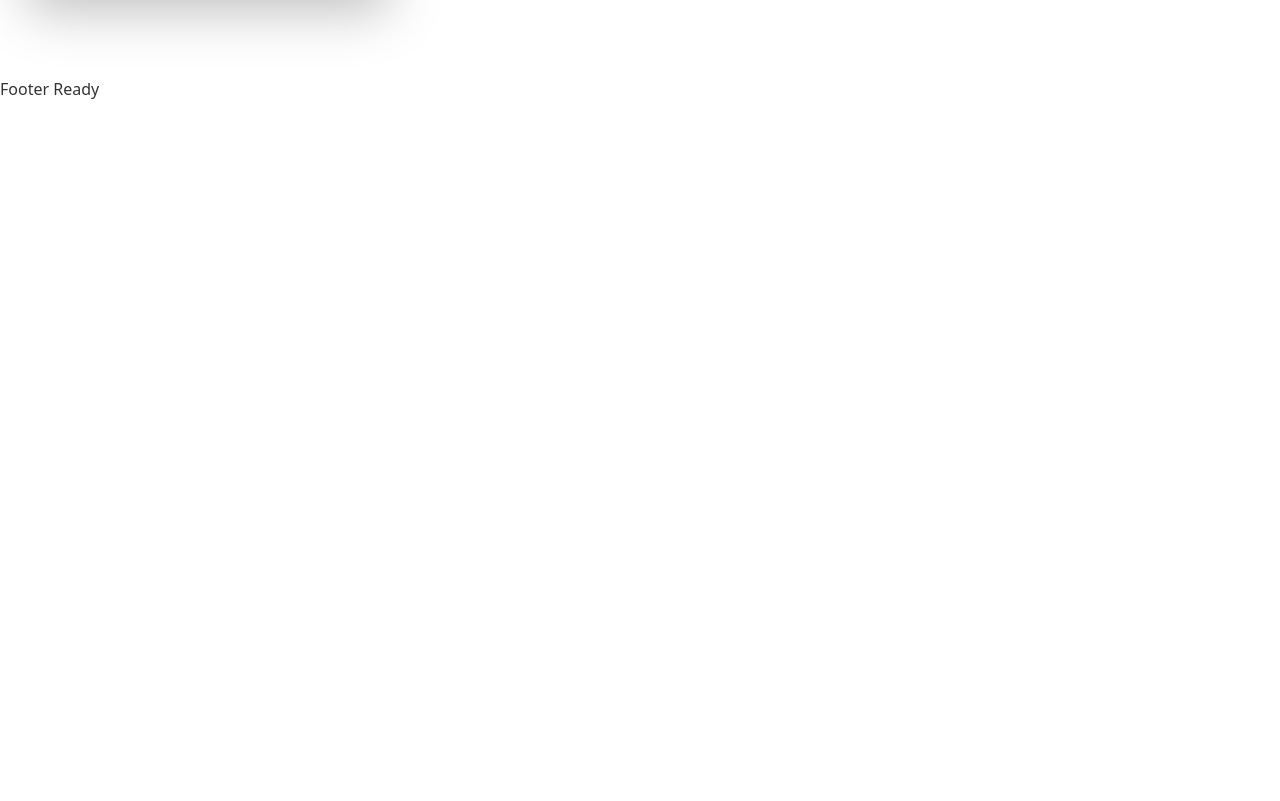
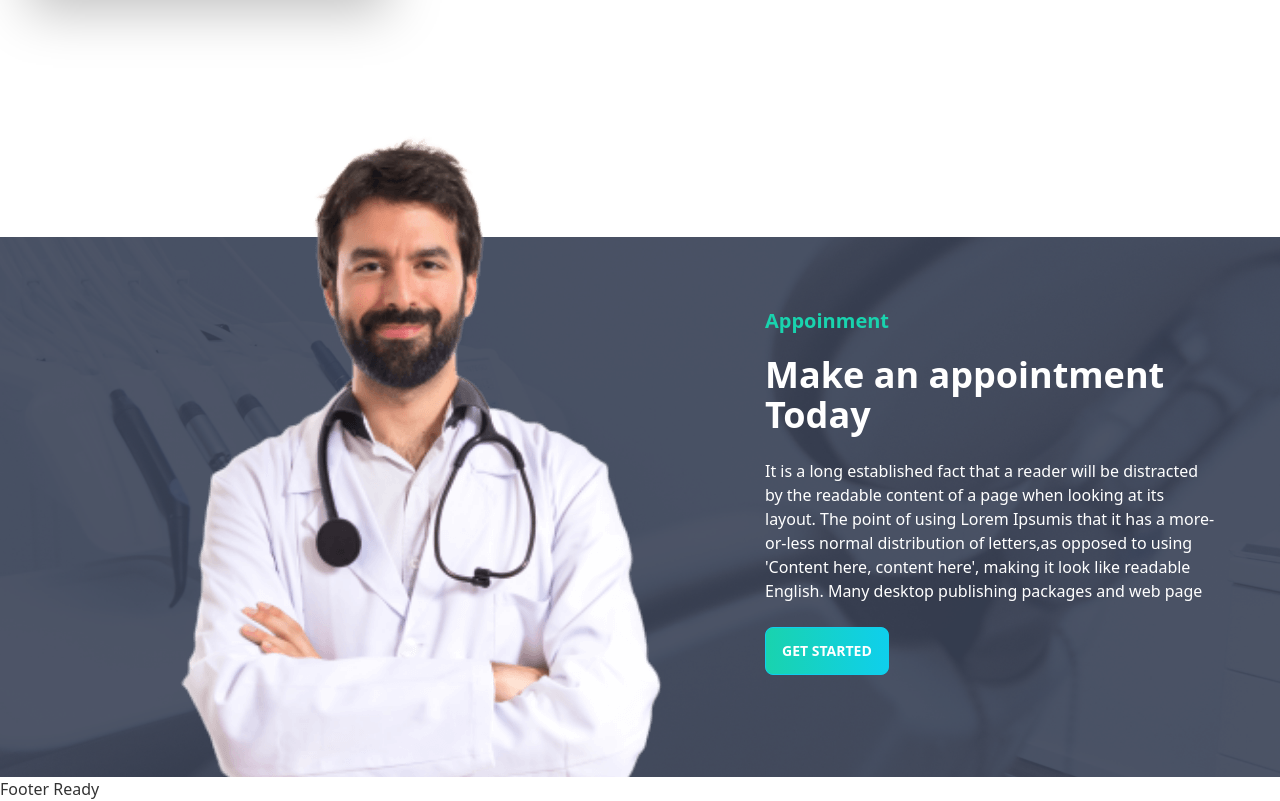
Before and after one commit to sohag-9065/Dental-Care-Client, a React (Create React App) app: page / in a window 1280 px wide. Shown: the part 2130-2931 px from the top of the page. Before the commit the page ends 2231 px from the top, so only its background shows below. Built offline with nearby package versions, Linux system fonts and the light colour scheme; the HTML template or start-up script is replaced by a standard one.

Commit message:
Dashboard appoinment section added

```diff
--- a/src/pages/Dashboard/AppoinmentDashboard/AppoinmentDashboard.js
+++ b/src/pages/Dashboard/AppoinmentDashboard/AppoinmentDashboard.js
@@ -0,0 +1,23 @@
+import React from 'react';
+import doctorSmall from '../../../assets/images/doctor-small.png';
+import appointment from '../../../assets/images/appointment.png';
+
+const AppoinmentDashboard = () => {
+
+
+    return (
+        <div className="hero relative h-[540px] px-12 mt-40"  style={{backgroundImage: `url(${appointment})`}} >
+            <div className="hero-content flex-col lg:flex-row absolute bottom-0 pb-0">
+                <img src={doctorSmall} className=" rounded-lg " alt=''/>
+                <div className='text-white pr-12 pt-20'>
+                    <h1 className='font-bold text-xl text-secondary mb-5'>Appoinment</h1>
+                    <h2 className="text-4xl font-semibold">Make an appointment Today</h2>
+                    <p className="py-6">It is a long established fact that a reader will be distracted by the readable content of a page when looking at its layout. The point of using Lorem Ipsumis that it has a more-or-less normal distribution of letters,as opposed to using 'Content here, content here', making it look like readable English. Many desktop publishing packages and web page</p>
+                    <button className="btn btn-primary text-white font-semibold bg-gradient-to-r from-secondary to-primary">Get Started</button>
+                </div>
+            </div>
+        </div>
+    );
+};
+
+export default AppoinmentDashboard;
--- a/src/pages/Dashboard/Dashboard/Dashboard.js
+++ b/src/pages/Dashboard/Dashboard/Dashboard.js
@@ -1,4 +1,5 @@
 import React from 'react';
+import AppoinmentDashboard from '../AppoinmentDashboard/AppoinmentDashboard';
 import Banner from '../Banner/Banner';
 import Info from '../Info/Info/Info';
 import Services from '../Services/Services/Services';
@@ -9,7 +10,7 @@ const Dashboard = () => {
             <Banner></Banner>
             <Info></Info>
             <Services></Services>
-
+            <AppoinmentDashboard></AppoinmentDashboard>
         </div>
     );
 };
```
